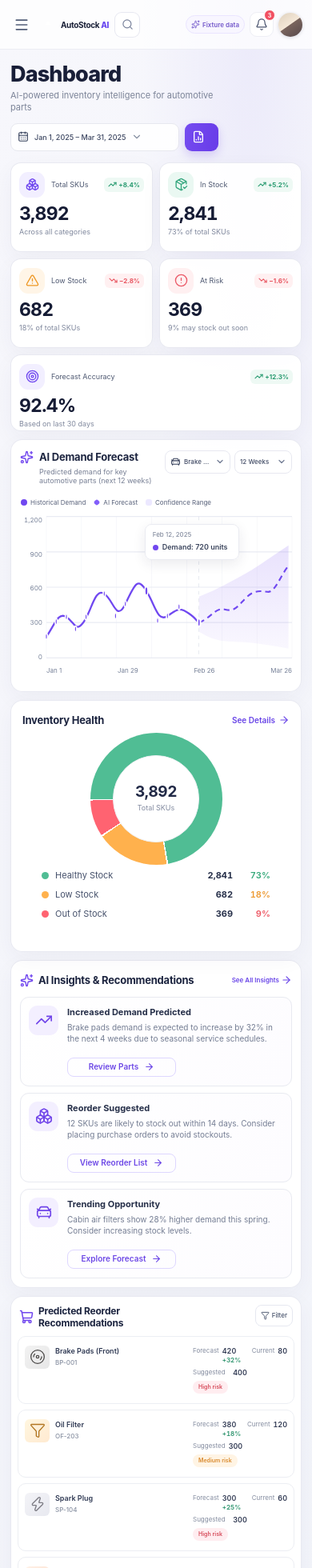
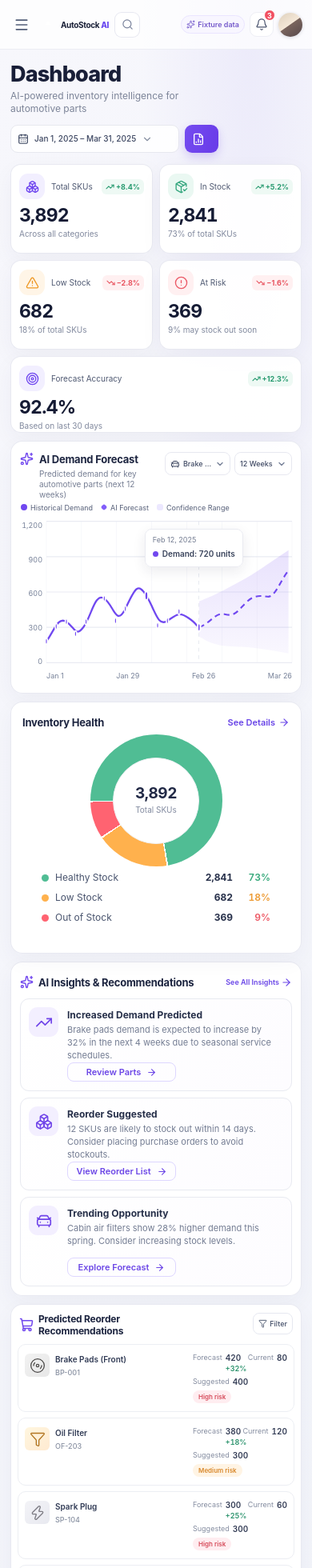
Before and after one commit to MouhssineElBoumshouli/autostock-ai, a React (Vite) app in the folder frontend/: page / in a window 390 px wide. Shown: the top 1960 px of the page at 80% size. Built offline with nearby package versions, Linux system fonts and the light colour scheme.

Commit message:
chore(frontend): improve gate 1 text readability

```diff
--- a/frontend/src/styles/index.css
+++ b/frontend/src/styles/index.css
@@ -440,4 +440,91 @@ body { margin: 0; min-width: 320px; min-height: 100vh; background: radial-gradie
   .reorder-table tbody tr { grid-template-columns: minmax(0,1fr) 112px; padding-inline: 6px; }
 }
 
+/* Gate 1 readability pass: text sizes only; preserve the approved composition. */
+.nav-item { font-size: 13px; }
+.sidebar-section-title { font-size: 10px; }
+.assistant-promo p { font-size: 12px; }
+.assistant-cta { font-size: 11px; }
+.profile-copy strong { font-size: 11px; }
+.profile-copy small { font-size: 10px; }
+.search-placeholder { font-size: 13px; }
+.global-search kbd { font-size: 10px; }
+.fixture-indicator { font-size: 10px; }
+.notification-count { font-size: 9px; }
+.page-heading p { font-size: 13px; }
+.date-range-control,.report-control { font-size: 12px; }
+.kpi-trend { font-size: 10px; }
+.kpi-label { font-size: 12px; }
+.kpi-note { font-size: 11px; }
+.panel-heading-copy p { font-size: 12px; }
+.select-visual { font-size: 11px; }
+.legend-key { font-size: 10px; }
+.chart-y-axis,.chart-x-axis { font-size: 11px; }
+.chart-tooltip small { font-size: 9px; }
+.chart-tooltip strong { font-size: 10px; }
+.text-link { font-size: 11px; }
+.health-donut-hole span { font-size: 10px; }
+.health-legend li,.health-legend strong,.health-percent { font-size: 12px; }
+.insight-copy h3 { font-size: 13px; }
+.insight-copy p { font-size: 12px; }
+.insight-action { font-size: 11px; }
+.table-control,.see-all-control { font-size: 10px; }
+.reorder-table th,.reorder-table td { font-size: 11px; }
+.reorder-table thead th { font-size: 11px; }
+.part-name { font-size: 11px; }
+.number-cell strong { font-size: 10px; }
+.growth-pill { font-size: 9px; }
+.confidence-value { font-size: 10px; }
+.risk-pill { font-size: 9px; }
+.purchase-action { font-size: 9px; }
+.fixture-footnote { font-size: 9px; }
+
+@media (max-width: 1050px) and (min-width: 761px) {
+  .fixture-indicator,.date-range-control,.report-control { font-size: 9px; }
+  .kpi-label { font-size: 9px; }
+  .kpi-note { font-size: 9px; }
+  .panel-heading-copy p { font-size: 10px; }
+  .select-visual { font-size: 10px; }
+  .legend-key { font-size: 9px; }
+  .health-legend li,.health-legend strong,.health-percent { font-size: 11px; }
+  .insight-copy h3 { font-size: 12px; }
+  .insight-copy p { font-size: 10px; }
+  .insight-action { font-size: 9px; }
+  .reorder-table th,.reorder-table td { font-size: 9px; }
+  .reorder-table thead th { font-size: 9px; }
+}
+
+@media (max-width: 760px) {
+  .fixture-indicator { font-size: 9px; }
+  .report-control { font-size: 0; }
+  .page-heading p { font-size: 12px; }
+  .date-range-control { font-size: 10px; }
+  .kpi-label { font-size: 10px; }
+  .kpi-note { font-size: 10px; }
+  .kpi-trend { font-size: 9px; }
+  .panel-heading-copy p { font-size: 10px; }
+  .select-visual { font-size: 9px; }
+  .legend-key { font-size: 9px; }
+  .chart-y-axis,.chart-x-axis { font-size: 9px; }
+  .health-legend li,.health-legend strong,.health-percent { font-size: 12px; }
+  .section-heading > .text-link { font-size: 9px; }
+  .insight-copy h3 { font-size: 12px; }
+  .insight-copy p { font-size: 11px; }
+  .table-control { font-size: 9px; }
+  .part-name { font-size: 10px; }
+  .mobile-sku { font-size: 9px; }
+  .mobile-detail > span { font-size: 10px; }
+  .mobile-detail > span small { font-size: 9px; }
+  .mobile-detail > span strong { font-size: 10px; }
+  .mobile-detail > span i { font-size: 9px; }
+  .mobile-detail .risk-pill { font-size: 8px; }
+  .fixture-footnote { font-size: 9px; }
+}
+
+@media (max-width: 370px) {
+  .fixture-indicator { font-size: 8px; }
+  .kpi-trend { font-size: 8px; }
+  .legend-key { font-size: 8px; }
+}
+
 @media (prefers-reduced-motion: reduce) { *,*::before,*::after { scroll-behavior: auto !important; animation-duration: .01ms !important; animation-iteration-count: 1 !important; transition-duration: .01ms !important; } }
```
Also changed, not shown: 6 other files (tests, documents, lock files or other folders).
